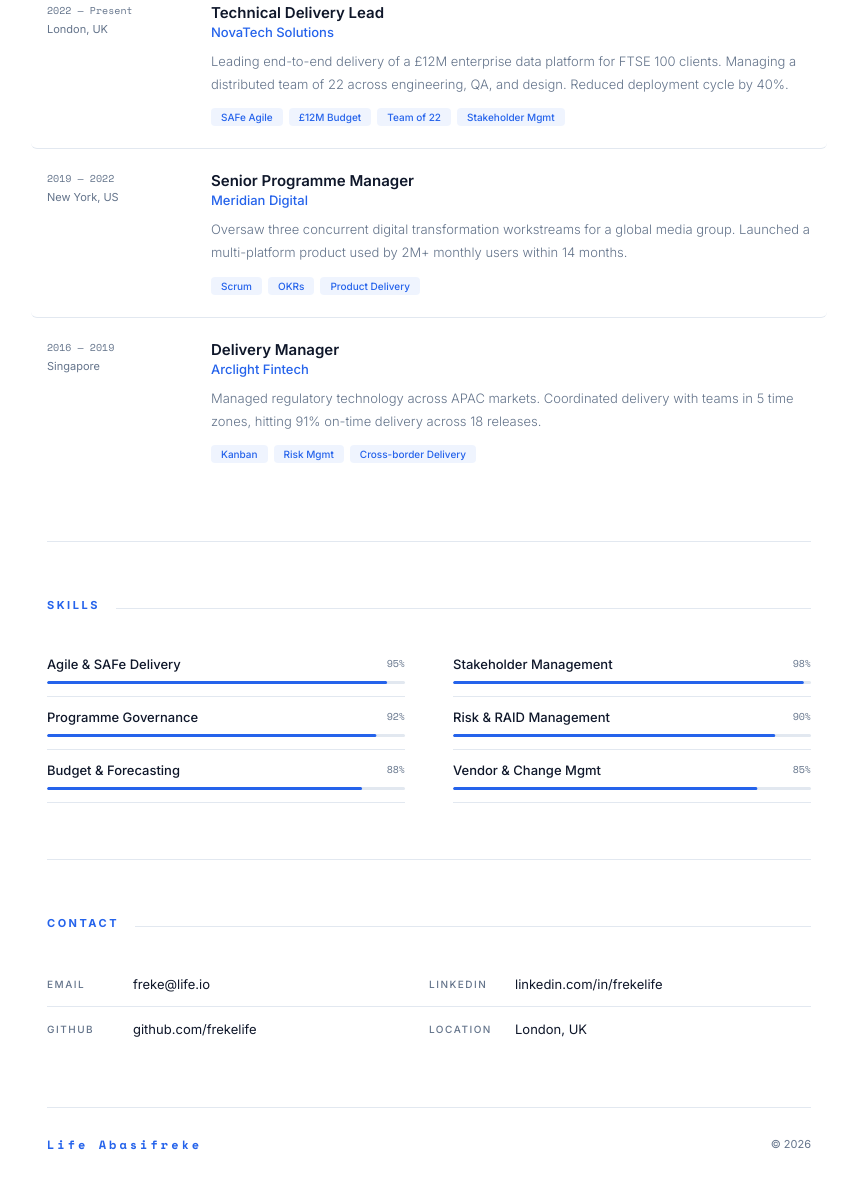
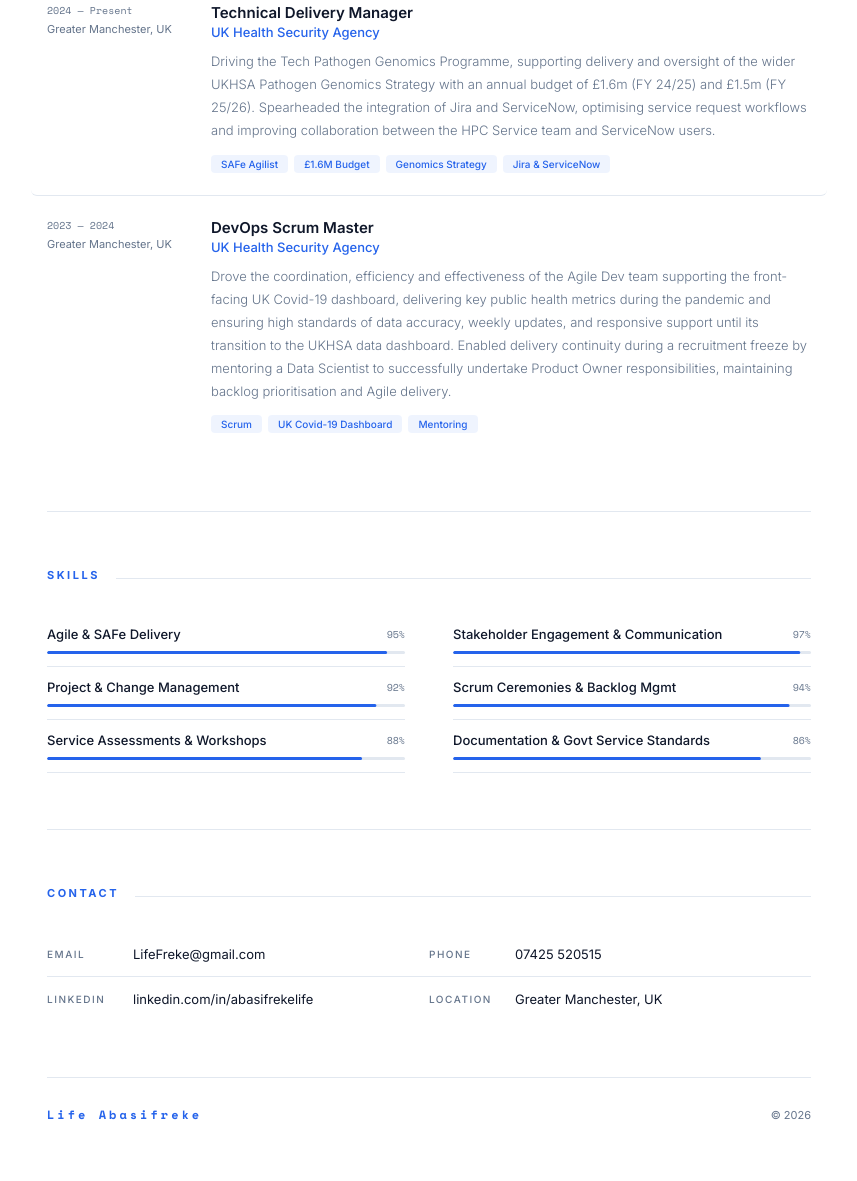
Before and after one commit to Odiobiak/Freke-profile, a plain HTML site: page index.html in a window 1280 px wide. Shown: the part 976-2157 px from the top of the page, without its empty margins (211-1068 px from the left). After the commit the page ends 2127 px from the top, so only its background shows below. Drawn offline with nearby package versions, Linux system fonts and the light colour scheme.

Commit message:
Update Tech section with real resume content
Replace placeholder hero bio, experience timeline, skills, and contact
details with actual UKHSA delivery management background.

```diff
--- a/index.html
+++ b/index.html
@@ -433,8 +433,9 @@ body.creative .ft-copy { color: var(--cr-muted); }
     <div class="hero-inner">
       <div class="hero-text">
         <h1 class="hero-name" data-scramble="Life Abasifreke">Life Abasifreke</h1>
-        <div class="hero-eyebrow fade-up" style="animation-delay:.1s"><span class="eyebrow-line"></span>Programme Management · Delivery Leadership</div>
-        <p class="hero-bio fade-up" style="animation-delay:.55s">Bridging strategy and execution - leading cross-functional teams to deliver complex programmes at scale, on time, and on budget.</p>
+        <div class="hero-eyebrow fade-up" style="animation-delay:.1s"><span class="eyebrow-line"></span>Programme Management · Agile Delivery</div>
+        <p class="hero-bio fade-up" style="animation-delay:.55s">Technical Delivery Manager, Certified SAFe Agilist and Scrum Master with over four years of experience delivering digital transformation, data, and process improvement programmes.</p>
+        <p class="hero-bio fade-up" style="animation-delay:.65s;font-style:italic;font-size:13px;">"Agile isn't about delivering faster—it's about delivering the right value, at the right time, through empowered teams"</p>
         <div class="hero-ctas fade-up" style="animation-delay:.7s">
           <button class="btn btn-ghost" onclick="document.getElementById('contact').scrollIntoView({behavior:'smooth'})">Contact</button>
         </div>
@@ -453,16 +454,12 @@ body.creative .ft-copy { color: var(--cr-muted); }
   <div class="section reveal" id="experience">
     <div class="sec-head"><span class="sec-title" data-scramble-scroll="Experience">Experience</span><div class="sec-line"></div></div>
     <div class="tl-item reveal">
-      <div><div class="tl-date">2022 — Present</div><div class="tl-location">London, UK</div></div>
-      <div><div class="tl-role">Technical Delivery Lead</div><div class="tl-company">NovaTech Solutions</div><p class="tl-desc">Leading end-to-end delivery of a £12M enterprise data platform for FTSE 100 clients. Managing a distributed team of 22 across engineering, QA, and design. Reduced deployment cycle by 40%.</p><div class="tags"><span class="tag">SAFe Agile</span><span class="tag">£12M Budget</span><span class="tag">Team of 22</span><span class="tag">Stakeholder Mgmt</span></div></div>
+      <div><div class="tl-date">2024 — Present</div><div class="tl-location">Greater Manchester, UK</div></div>
+      <div><div class="tl-role">Technical Delivery Manager</div><div class="tl-company">UK Health Security Agency</div><p class="tl-desc">Driving the Tech Pathogen Genomics Programme, supporting delivery and oversight of the wider UKHSA Pathogen Genomics Strategy with an annual budget of £1.6m (FY 24/25) and £1.5m (FY 25/26). Spearheaded the integration of Jira and ServiceNow, optimising service request workflows and improving collaboration between the HPC Service team and ServiceNow users.</p><div class="tags"><span class="tag">SAFe Agilist</span><span class="tag">£1.6M Budget</span><span class="tag">Genomics Strategy</span><span class="tag">Jira &amp; ServiceNow</span></div></div>
     </div>
     <div class="tl-item reveal" style="transition-delay:.1s">
-      <div><div class="tl-date">2019 — 2022</div><div class="tl-location">New York, US</div></div>
-      <div><div class="tl-role">Senior Programme Manager</div><div class="tl-company">Meridian Digital</div><p class="tl-desc">Oversaw three concurrent digital transformation workstreams for a global media group. Launched a multi-platform product used by 2M+ monthly users within 14 months.</p><div class="tags"><span class="tag">Scrum</span><span class="tag">OKRs</span><span class="tag">Product Delivery</span></div></div>
-    </div>
-    <div class="tl-item reveal" style="transition-delay:.2s">
-      <div><div class="tl-date">2016 — 2019</div><div class="tl-location">Singapore</div></div>
-      <div><div class="tl-role">Delivery Manager</div><div class="tl-company">Arclight Fintech</div><p class="tl-desc">Managed regulatory technology across APAC markets. Coordinated delivery with teams in 5 time zones, hitting 91% on-time delivery across 18 releases.</p><div class="tags"><span class="tag">Kanban</span><span class="tag">Risk Mgmt</span><span class="tag">Cross-border Delivery</span></div></div>
+      <div><div class="tl-date">2023 — 2024</div><div class="tl-location">Greater Manchester, UK</div></div>
+      <div><div class="tl-role">DevOps Scrum Master</div><div class="tl-company">UK Health Security Agency</div><p class="tl-desc">Drove the coordination, efficiency and effectiveness of the Agile Dev team supporting the front-facing UK Covid-19 dashboard, delivering key public health metrics during the pandemic and ensuring high standards of data accuracy, weekly updates, and responsive support until its transition to the UKHSA data dashboard. Enabled delivery continuity during a recruitment freeze by mentoring a Data Scientist to successfully undertake Product Owner responsibilities, maintaining backlog prioritisation and Agile delivery.</p><div class="tags"><span class="tag">Scrum</span><span class="tag">UK Covid-19 Dashboard</span><span class="tag">Mentoring</span></div></div>
     </div>
   </div>
 
@@ -470,21 +467,21 @@ body.creative .ft-copy { color: var(--cr-muted); }
     <div class="sec-head"><span class="sec-title" data-scramble-scroll="Skills">Skills</span><div class="sec-line"></div></div>
     <div class="skills-grid">
       <div class="skill-row reveal"><div class="skill-top"><span class="skill-name">Agile &amp; SAFe Delivery</span><span class="skill-pct">95%</span></div><div class="bar"><div class="bar-fill" data-w=".95"></div></div></div>
-      <div class="skill-row reveal" style="transition-delay:.06s"><div class="skill-top"><span class="skill-name">Stakeholder Management</span><span class="skill-pct">98%</span></div><div class="bar"><div class="bar-fill" data-w=".98"></div></div></div>
-      <div class="skill-row reveal" style="transition-delay:.12s"><div class="skill-top"><span class="skill-name">Programme Governance</span><span class="skill-pct">92%</span></div><div class="bar"><div class="bar-fill" data-w=".92"></div></div></div>
-      <div class="skill-row reveal" style="transition-delay:.18s"><div class="skill-top"><span class="skill-name">Risk &amp; RAID Management</span><span class="skill-pct">90%</span></div><div class="bar"><div class="bar-fill" data-w=".90"></div></div></div>
-      <div class="skill-row reveal" style="transition-delay:.24s"><div class="skill-top"><span class="skill-name">Budget &amp; Forecasting</span><span class="skill-pct">88%</span></div><div class="bar"><div class="bar-fill" data-w=".88"></div></div></div>
-      <div class="skill-row reveal" style="transition-delay:.30s"><div class="skill-top"><span class="skill-name">Vendor &amp; Change Mgmt</span><span class="skill-pct">85%</span></div><div class="bar"><div class="bar-fill" data-w=".85"></div></div></div>
+      <div class="skill-row reveal" style="transition-delay:.06s"><div class="skill-top"><span class="skill-name">Stakeholder Engagement &amp; Communication</span><span class="skill-pct">97%</span></div><div class="bar"><div class="bar-fill" data-w=".97"></div></div></div>
+      <div class="skill-row reveal" style="transition-delay:.12s"><div class="skill-top"><span class="skill-name">Project &amp; Change Management</span><span class="skill-pct">92%</span></div><div class="bar"><div class="bar-fill" data-w=".92"></div></div></div>
+      <div class="skill-row reveal" style="transition-delay:.18s"><div class="skill-top"><span class="skill-name">Scrum Ceremonies &amp; Backlog Mgmt</span><span class="skill-pct">94%</span></div><div class="bar"><div class="bar-fill" data-w=".94"></div></div></div>
+      <div class="skill-row reveal" style="transition-delay:.24s"><div class="skill-top"><span class="skill-name">Service Assessments &amp; Workshops</span><span class="skill-pct">88%</span></div><div class="bar"><div class="bar-fill" data-w=".88"></div></div></div>
+      <div class="skill-row reveal" style="transition-delay:.30s"><div class="skill-top"><span class="skill-name">Documentation &amp; Govt Service Standards</span><span class="skill-pct">86%</span></div><div class="bar"><div class="bar-fill" data-w=".86"></div></div></div>
     </div>
   </div>
 
   <div class="section reveal" id="contact">
     <div class="sec-head"><span class="sec-title" data-scramble-scroll="Contact">Contact</span><div class="sec-line"></div></div>
     <div class="contact-grid">
-      <div class="contact-item"><span class="contact-label">Email</span><a href="mailto:freke@life.io" class="contact-val">freke@life.io</a></div>
-      <div class="contact-item"><span class="contact-label">LinkedIn</span><a href="#" class="contact-val">linkedin.com/in/frekelife</a></div>
-      <div class="contact-item"><span class="contact-label">GitHub</span><a href="#" class="contact-val">github.com/frekelife</a></div>
-      <div class="contact-item"><span class="contact-label">Location</span><span class="contact-val">London, UK</span></div>
+      <div class="contact-item"><span class="contact-label">Email</span><a href="mailto:LifeFreke@gmail.com" class="contact-val">LifeFreke@gmail.com</a></div>
+      <div class="contact-item"><span class="contact-label">Phone</span><a href="tel:07425520515" class="contact-val">07425 520515</a></div>
+      <div class="contact-item"><span class="contact-label">LinkedIn</span><a href="http://linkedin.com/in/abasifrekelife" class="contact-val">linkedin.com/in/abasifrekelife</a></div>
+      <div class="contact-item"><span class="contact-label">Location</span><span class="contact-val">Greater Manchester, UK</span></div>
     </div>
   </div>
 
@@ -669,7 +666,7 @@ function buildMarquee(id, items) {
     `<span class="marquee-item">${t}<span class="marquee-dot">●</span></span>`).join('');
   track.innerHTML = make() + make(); // duplicate for seamless loop
 }
-buildMarquee('tech-marquee', ['Delivery Leadership','Agile · SAFe','Programme Governance','Stakeholder Fluency','Risk & RAID','Budget & Forecasting','Change Management','Delivering at Scale']);
+buildMarquee('tech-marquee', ['SAFe Agilist','Certified Scrum Master','Stakeholder Engagement','Programme Governance','Pathogen Genomics Strategy','Jira · Confluence · ServiceNow','Service Assessments','Digital Product Lifecycle']);
 buildMarquee('cr-marquee', ['Lo-fi Soul','35mm Film','Ambient Sound','Street Photography','Long-form Writing','Neo-Soul','Built in Public','Creative Practice']);
 
 /* ---- CANVAS HERO ANIMATION ---- */
```
Also changed, not shown: 1 other file.
